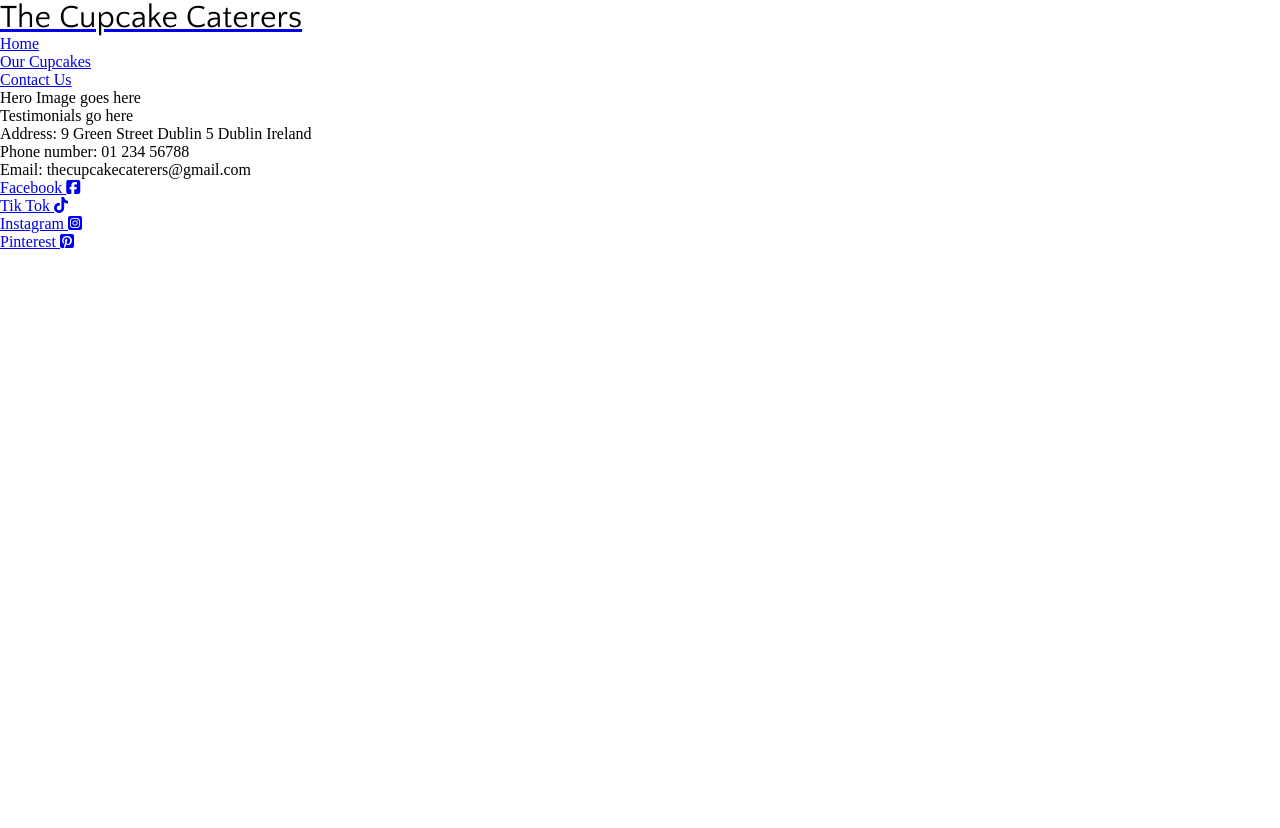
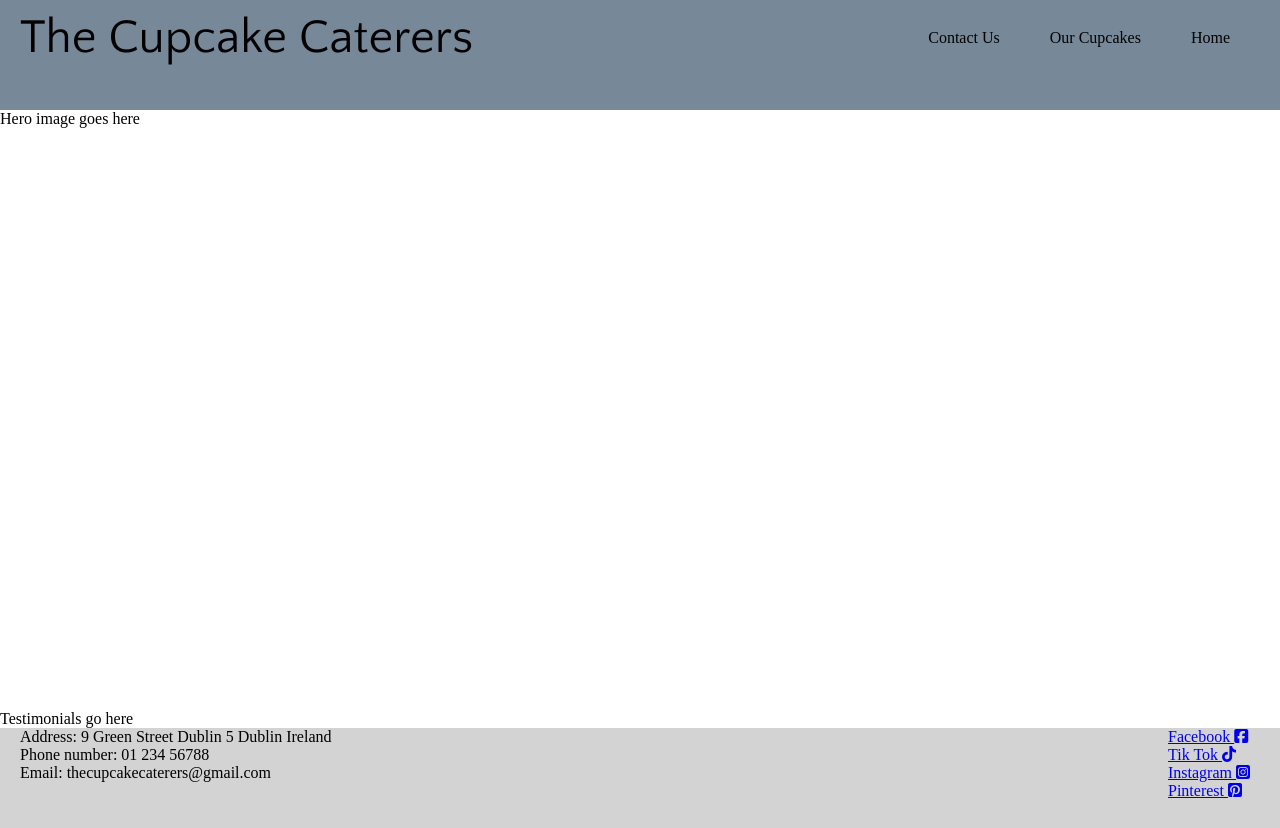
Before and after one commit to hmcollins2809/the_cupcake_caterers, a plain HTML site: page index.html in a window 1280 px wide. Before the commit the page ends 800 px from the top, so only its background shows below. Drawn offline with Linux system fonts and the light colour scheme; a web font is replaced by a local one.

Commit message:
Experiment with header and footer posittioning

```diff
--- a/assets/css/style.css
+++ b/assets/css/style.css
@@ -18,8 +18,74 @@ body {
 
 /* headings */
 
+header {
+
+    height: 100px;
+    width: 100%;
+    padding-bottom: 10px;
+    position: relative;
+    background-color: lightslategray;
+}
+
 h1 {
     font-family: "Quattrocento Sans", sans-serif;
     font-weight: 400;
     color: black;
 }
+
+#logo {
+    float: left;
+    font-size: 300%;
+    margin-left: 20px;
+}
+
+.menu li {
+    float: right;
+    list-style-type: none;
+    margin-right: 50px;
+}
+
+.menu a {
+    text-decoration: none;
+    color: inherit;
+}
+
+#logo, .menu {
+
+    line-height: 75px;
+}
+
+.menu a :hover {
+    border-bottom: 1px solid black;
+}
+
+#hero-outer {
+    height: 600px;
+    width: 100%;
+    overflow: hidden;
+    position: relative;
+}
+
+footer {
+
+    height: 100px;
+    margin-top: auto;
+    background-color: lightgrey;
+}
+
+.contact-details {
+
+    float:left;
+    margin: auto;
+    padding-left: 20px;
+    list-style: none;
+}
+
+.social-media-links {
+
+    float: right;
+    margin: auto;
+    padding-right: 30px;
+    list-style: none;
+
+}
--- a/index.html
+++ b/index.html
@@ -13,10 +13,10 @@
 
     <header>
         <a href="index.html">
-            <h1>The Cupcake Caterers</h1>
+            <h1 id="logo">The Cupcake Caterers</h1>
         </a>
 
-        <nav>
+        <nav class="menu">
             <ul>
                 <li>
                     <a href="index.html">
@@ -37,17 +37,20 @@
         </nav>
     </header>
 
-    <section>
-        Hero Image goes here
+    <section id="hero-outer">
+        <div id="hero-image">
+            Hero image goes here
+        </div>
+
     </section>
 
-    <section>
-        Testimonials go here
+    <section id="testimonials">
+        <div>Testimonials go here</div>
     </section>
 
     <footer>
 
-        <ul>
+        <ul class="contact-details">
             <li>
                 Address: 9 Green Street
                 Dublin 5
@@ -62,7 +65,7 @@
                 Email: thecupcakecaterers@gmail.com
             </li>
         </ul>
-        <ul>
+        <ul class="social-media-links">
             <li>
                 <a href="https://facebook.com" target="_blank" rel="noopener" aria-label="Find Us on Facebook (opens in a new tab)">
                     Facebook <i class="fa-brands fa-square-facebook"></i>
```
